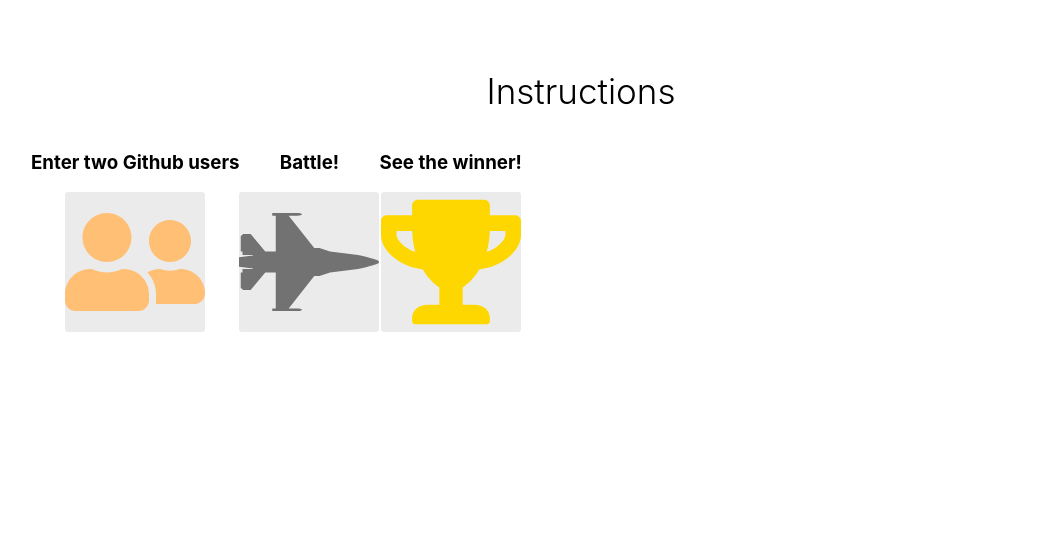
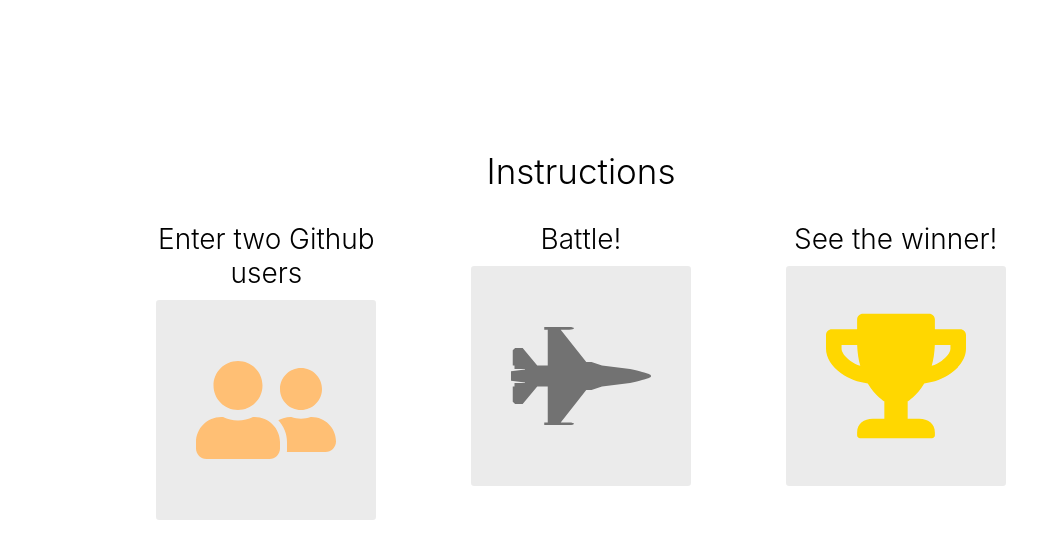
Before and after one commit to mrbaker1917/github-battle, a React app: page / in a window 1280 px wide. Shown: the whole page, without its empty margins (59-1096 px from the left). Built offline with nearby package versions, Linux system fonts and the light colour scheme.

Commit message:
Sets style for battle instructions

```diff
--- a/app/index.css
+++ b/app/index.css
@@ -56,6 +56,12 @@
   margin: 20px;
 }
 
+.header-sm {
+  font-size: 28px;
+  font-weight: 300;
+  margin: 10px;
+}
+
 .avatar {
   width: 150px;
   height: 150px;
@@ -112,3 +118,27 @@
 .repo img {
   margin-bottom: 8px;
 }
+
+.instructions-container {
+  margin: 100px 0;
+}
+
+.container-sm {
+  width: 80%;
+  margin: 0 auto;
+}
+
+.battle-instructions {
+  padding: 0;
+  font-size: 25px;
+}
+
+.battle-instructions li {
+  flex: 1;
+  min-width: 300px;
+}
+
+.battle-instructions svg {
+  padding: 40px;
+  border-radius: 3px;
+}
```
